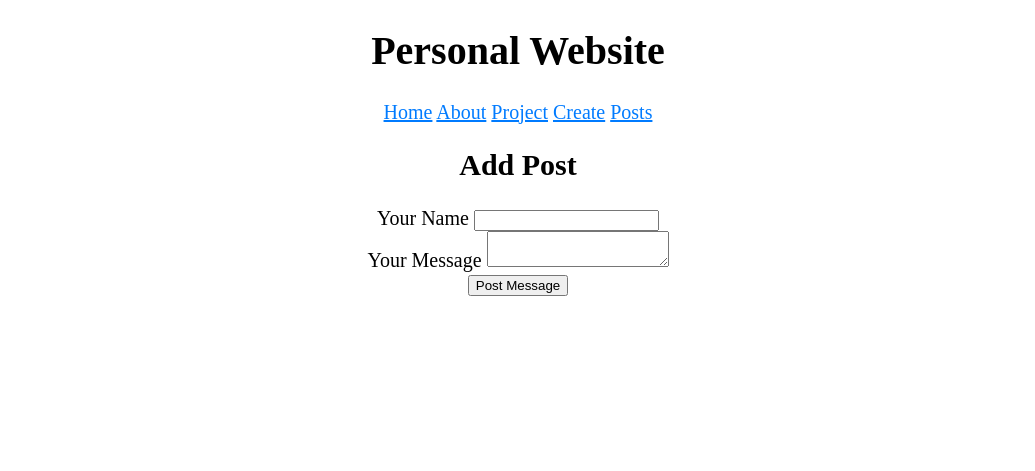
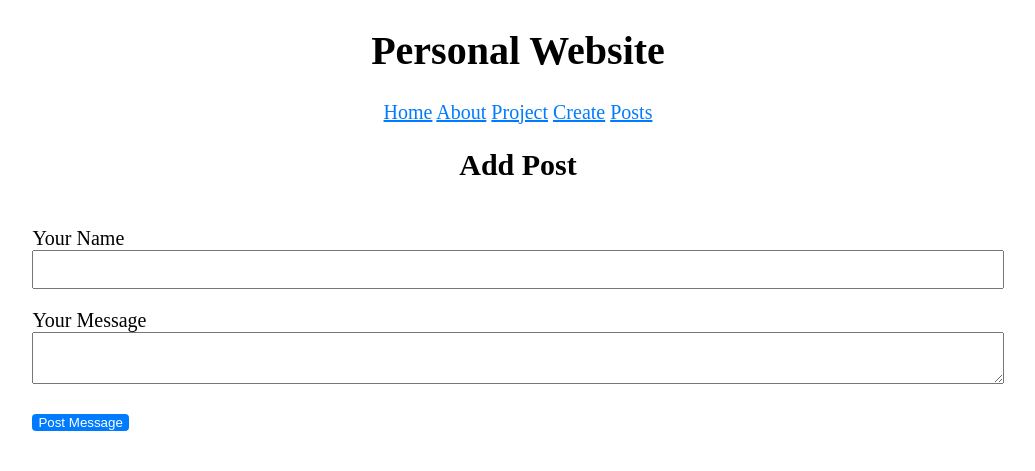
Before and after one commit to binhvu3/chatBot, a Flask app: page /create in a window 1280 px wide. Shown: the top 471 px of the page, without its empty margins (122-1157 px from the left). Run offline with Flask 3, Linux system fonts and the light colour scheme.

Commit message:
pretty much complete except minor bug

```diff
--- a/website/database.py
+++ b/website/database.py
@@ -4,7 +4,15 @@ from flask import current_app, g
 
 
 def init_app(app):
+    app.teardown_appcontext(close_db)
     app.cli.add_command(init_db_command)
+
+
+def close_db(e=None):
+    db = g.pop("db", None)
+
+    if db is not None:
+        db.close()
 
 
 @click.command("init-db")
--- a/website/posts.py
+++ b/website/posts.py
@@ -1,14 +1,30 @@
-from flask import Blueprint, render_template
+from flask import Blueprint, render_template, redirect, request, url_for
+from website.database import get_db
 
 bp = Blueprint("posts", __name__)
 
 
 @bp.route("/create", methods=("GET", "POST"))
 def create():
+    if request.method == "POST":
+        author = request.form["author"] or "Anon"
+        message = request.form["message"]
+
+        if message:
+            db = get_db()
+            db.execute(
+                "INSERT INTO post (author, message) VALUES (?,?)",
+                (author, message),
+            )
+            db.commit()
+            return redirect(url_for("posts.posts"))
     return render_template("posts/create.html")
 
 
 @bp.route("/posts")
 def posts():
-    posts = []
+    db = get_db()
+    posts = db.execute(
+        "SELECT author, message, created FROM post ORDER BY created DESC"
+    ).fetchall()
     return render_template("posts/posts.html", posts=posts)
--- a/website/static/styles.css
+++ b/website/static/styles.css
@@ -32,3 +32,56 @@ main{
   width:80%;
   margin:auto;
 }
+
+article,
+form{
+  text-align:left;
+  min-width:200px;
+  padding:20px;
+  margin-bottom:20px;
+  box-shadow:0px0px10px#ccc;
+  vertical-align:top;
+}
+
+aside{
+  color:#ccc;
+  text-align:right;
+}
+
+form{
+  display:flex;
+  flex-direction:column;
+  margin-top:20px;
+}
+
+.form-group{
+  margin-bottom:20px;
+}
+
+.form-control{
+  width:100%;
+  padding:10px;
+  border:1pxsolid#ccc;
+  font-size:lem;
+}
+
+.submit-btn{
+  background-color:#007bff;
+  color:#fff;
+  border:none;
+  border-radius:4px;
+  padding:10px20px;
+  cursor:pointer;
+  font-size:lem;
+}
+
+.submit-btn:hover{
+  background-color:#0056b3
+}
+
+.message{
+  font-size:2.5em;
+  font-family:serif;
+  margin:0;
+  padding:0;
+}
```
Also changed, not shown: website.sqlite.
